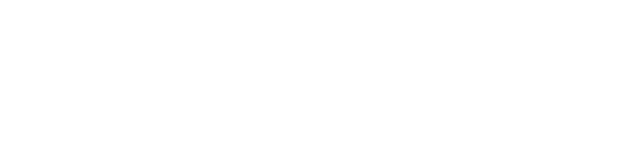
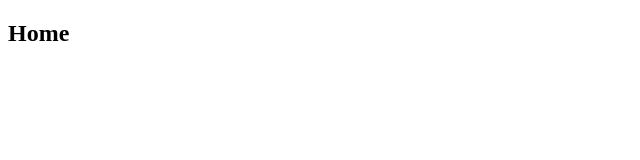
Before and after one commit to eshjen/tresleches, a plain HTML site: page index.html in a window 1280 px wide. Shown: the whole page, without its empty margins (0-640 px from the left). Drawn offline with Linux system fonts and the light colour scheme.

Commit message:
changing title

```diff
--- a/index.html
+++ b/index.html
@@ -3,9 +3,9 @@
 <head>
     <meta charset="UTF-8">
     <meta name="viewport" content="width=device-width, initial-scale=1.0">
-    <title>Document</title>
+    <title>Home</title>
 </head>
 <body>
-
+    <h2>Home</h2>
 </body>
 </html>
```
